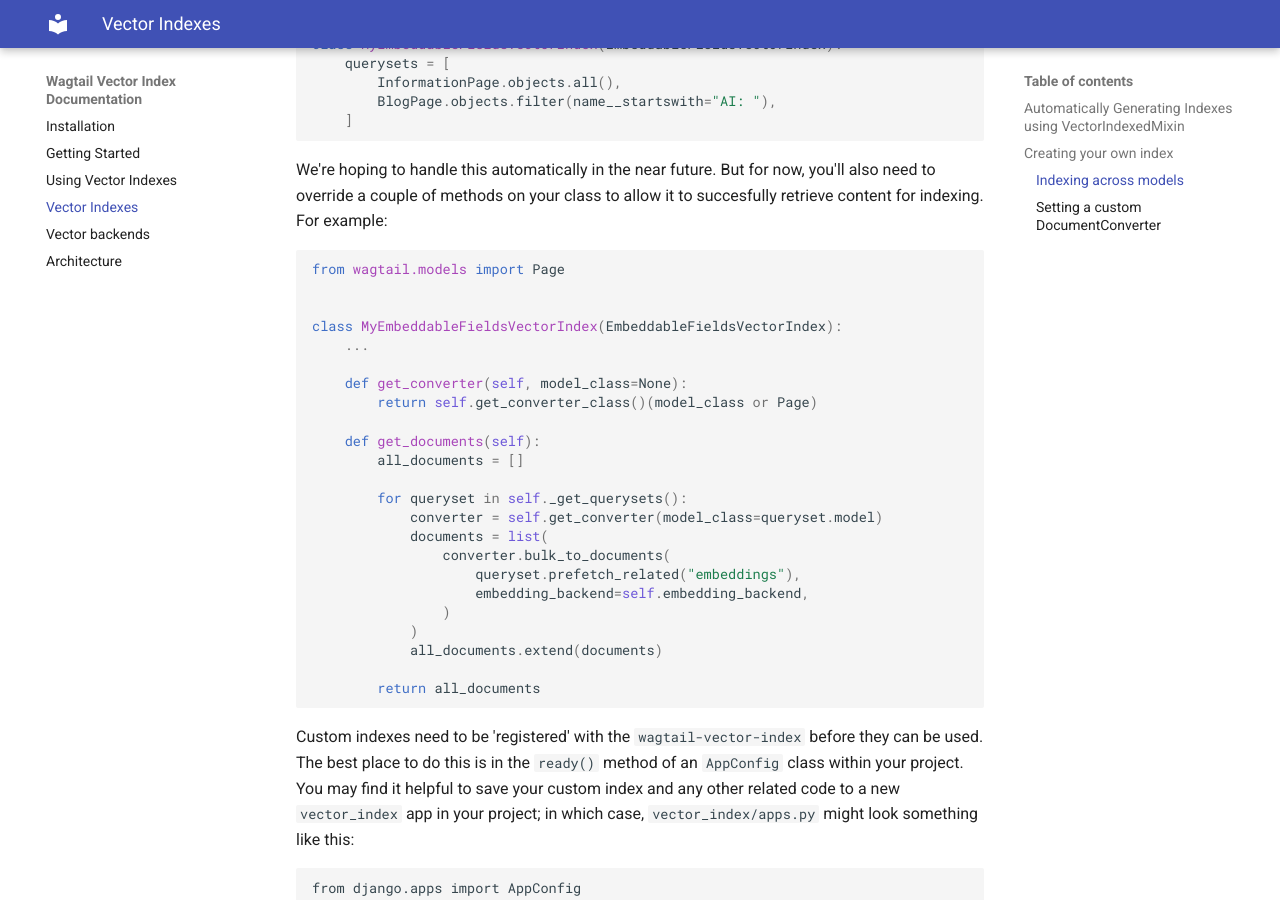
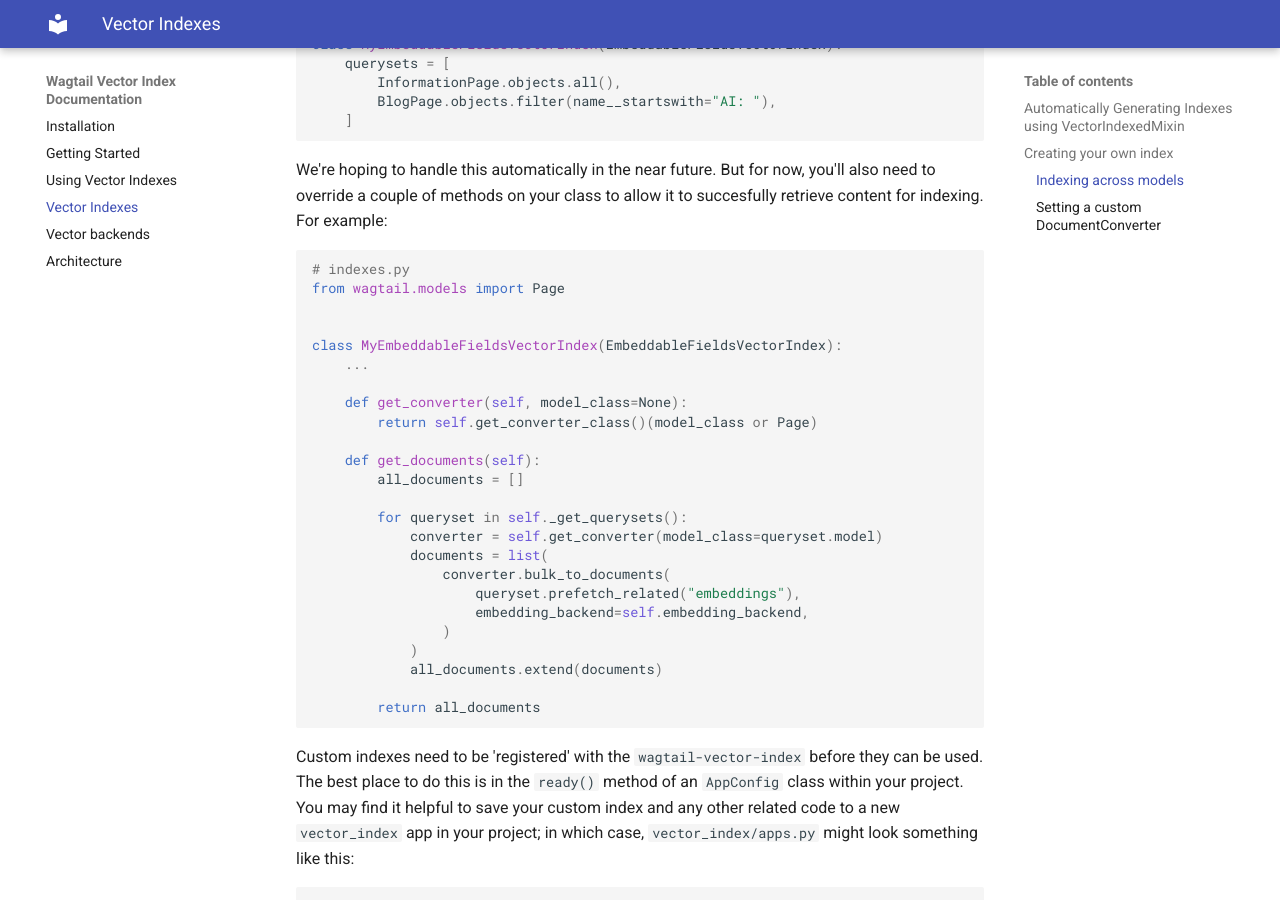
Before and after one commit to wagtail/wagtail-vector-index, an MkDocs documentation site: the page built from docs/vector-indexes.md, in a window 1280 px wide and 900 px high, scrolled down 1982 px. Built offline with MkDocs 1.6.1 and Material for MkDocs 9.7.7, drawn with Linux system fonts in a browser that asks for light colours.

Commit message:
Update docs/vector-indexes.md
Co-authored-by: Dan Braghiș <dan@zerolab.org>

````diff
--- a/docs/vector-indexes.md
+++ b/docs/vector-indexes.md
@@ -80,6 +80,7 @@ class MyEmbeddableFieldsVectorIndex(EmbeddableFieldsVectorIndex):
 We're hoping to handle this automatically in the near future. But for now, you'll also need to override a couple of methods on your class to allow it to succesfully retrieve content for indexing. For example:
 
 ```python
+# indexes.py
 from wagtail.models import Page
 
 
````
